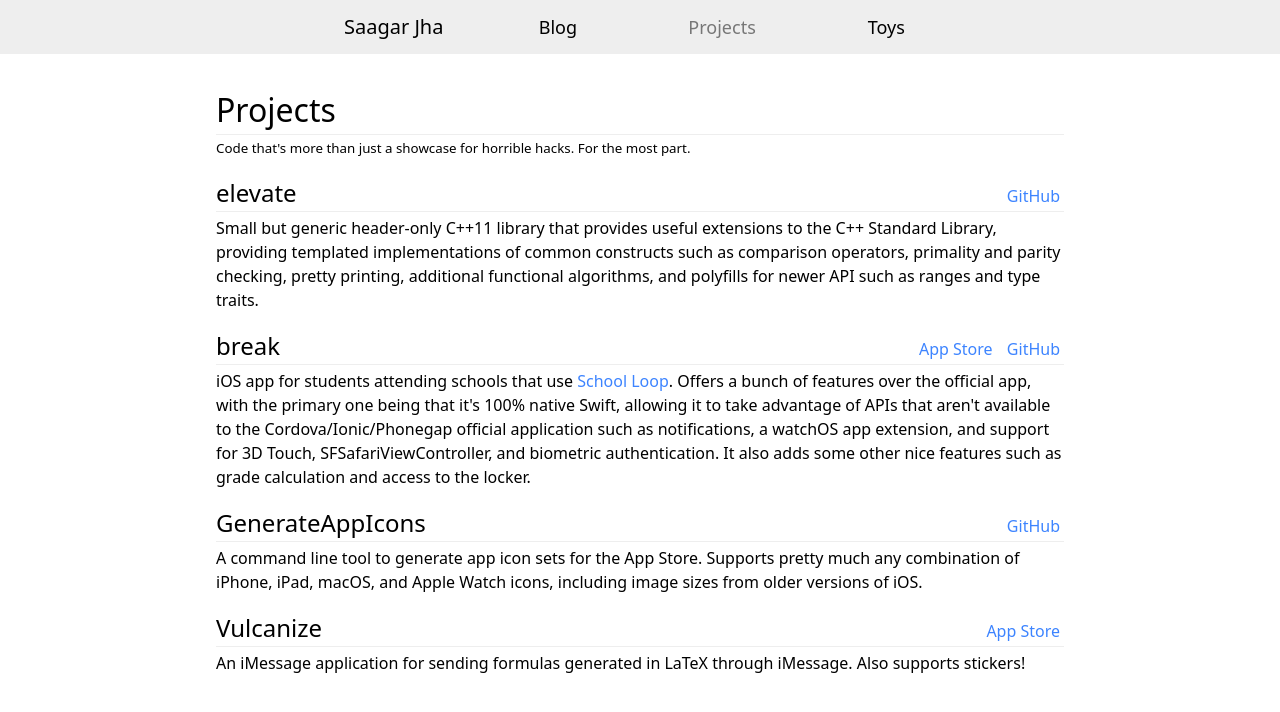
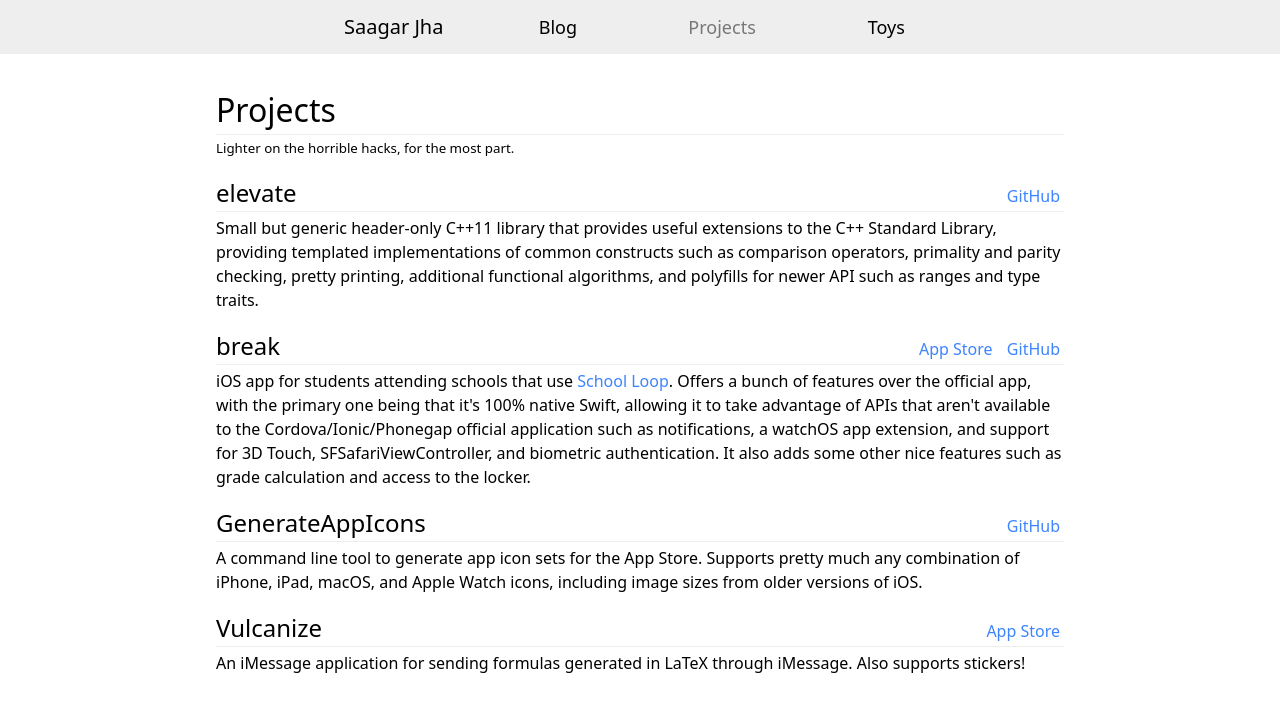
Before and after one commit to saagarjha/saagarjha.github.io, a Jekyll site: the page built from projects/index.md, in a window 1280 px wide. Shown: the top 712 px of the page. Built offline with Jekyll 4.4.1, drawn with Linux system fonts in a browser that asks for light colours.

Commit message:
Tweak projects subtitle

```diff
--- a/projects/index.md
+++ b/projects/index.md
@@ -1,7 +1,7 @@
 ---
 layout: portfolio
 title: Projects
-subtitle: Code that's more than just a showcase for horrible hacks. For the most part.
+subtitle: Lighter on the horrible hacks, for the most part.
 ---
 
 {% include portfolio_list.html elements=site.projects %}
```
